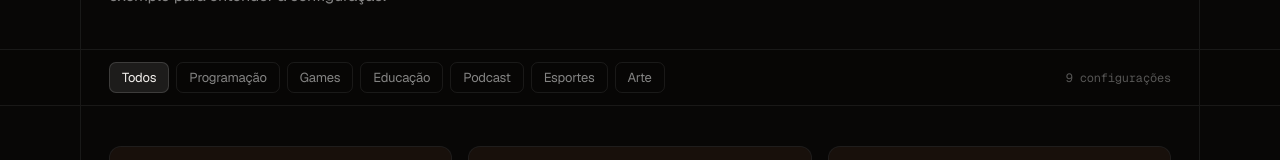
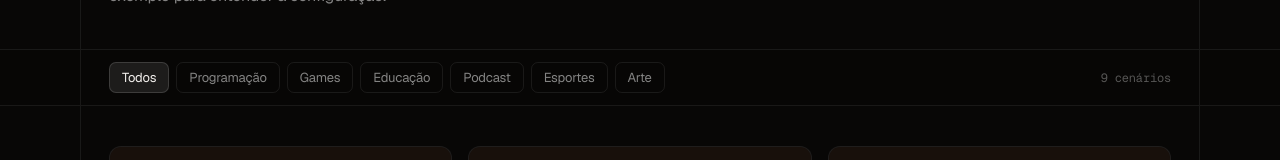
Before and after one commit to opensources-com-br/rocky, a Next.js app in the folder apps/web/: page /showcase in a window 1280 px wide. Shown: the part 281-441 px from the top of the page. Built offline with nearby package versions, Linux system fonts and the light colour scheme.

Commit message:
feat: align showcase defaults and draft status

```diff
--- a/apps/web/components/showcase/Showcase.jsx
+++ b/apps/web/components/showcase/Showcase.jsx
@@ -11,7 +11,7 @@ export default function Showcase() {
   const [open, setOpen] = useState(null);
   const [submitting, setSubmitting] = useState(false);
   const [copyLabel, setCopyLabel] = useState("Copiar o arquivo");
-  const [form, setForm] = useState({ name: "", category: "Programação", desc: "", quote: "", platforms: ["Twitch"], urls: { Twitch: "", Kick: "", YouTube: "", Facebook: "" }, provider: "ollama", model: "", voice: "piper", story: "", changes: "" });
+  const [form, setForm] = useState({ name: "", category: "Programação", desc: "", quote: "", platforms: ["Twitch"], urls: { Twitch: "", Kick: "", YouTube: "", Facebook: "" }, provider: "ollama", model: "", voice: "system", story: "", changes: "" });
   const update = (key, value) => { setForm(current => ({ ...current, [key]: value })); setCopyLabel("Copiar o arquivo"); };
   const setUrl = (name, value) => { setForm(current => ({ ...current, urls: { ...current.urls, [name]: value } })); setCopyLabel("Copiar o arquivo"); };
   const toggle = name => { setForm(current => ({ ...current, platforms: current.platforms.includes(name) ? current.platforms.filter(p => p !== name) : [...current.platforms, name] })); setCopyLabel("Copiar o arquivo"); };
@@ -31,10 +31,10 @@ export default function Showcase() {
     chord: <Chord compact />, isIndex: !selected && !submitting, isDetail: !!selected && !submitting, isSubmit: submitting,
     openSubmit: () => { setSubmitting(true); setOpen(null); setCopyLabel("Copiar o arquivo"); toTop(); },
     filename: built.filename, preview: built.text, copyLabel, copyFile,
-    readyLabel: complete ? "pronto para enviar" : "preencha nome, frase, resumo e depoimento",
+    readyLabel: complete ? "rascunho pronto para copiar" : "preencha nome, frase, resumo e depoimento",
     fields: formFields(form, update, setUrl, toggle), d: selected || CASES[0],
     related: selected ? CASES.filter(c => c.id !== selected.id).slice(0, 3).map(card) : [],
-    cases: visible.map(card), count: `${visible.length} ${visible.length === 1 ? "configuração" : "configurações"}`,
+    cases: visible.map(card), count: `${visible.length} ${visible.length === 1 ? "cenário" : "cenários"}`,
     backToIndex: back,
     filters: ["Todos", "Programação", "Games", "Educação", "Podcast", "Esportes", "Arte"].map(name => ({ name, select: () => { setFilter(name); setOpen(null); setSubmitting(false); }, bg: name === filter ? "rgba(255,255,255,.09)" : "transparent", border: name === filter ? "rgba(255,255,255,.14)" : "rgba(255,255,255,.08)", color: name === filter ? "#f2efec" : "rgba(255,255,255,.5)" })),
     prSteps: [{ n: "01", text: "Faça um fork de opensources-com-br/rocky no GitHub." }, { n: "02", text: `Crie o arquivo ${built.filename} com o conteúdo ao lado.` }, { n: "03", text: "Se quiser, adicione uma captura da sua janela do Rocky em showcase/img/." }, { n: "04", text: `Abra o PR com o título “showcase: ${form.name || "seu canal"}”.` }],
```
